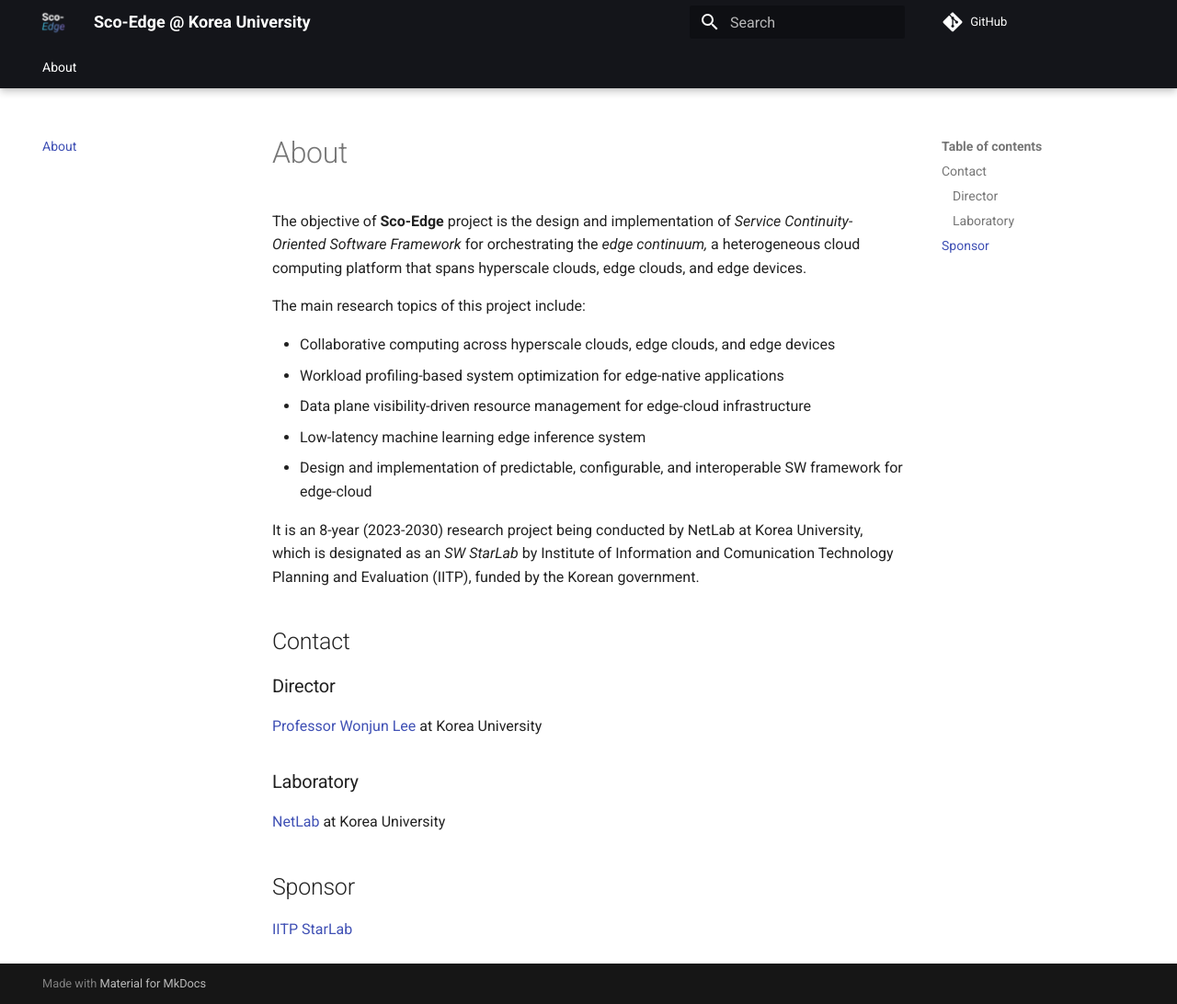
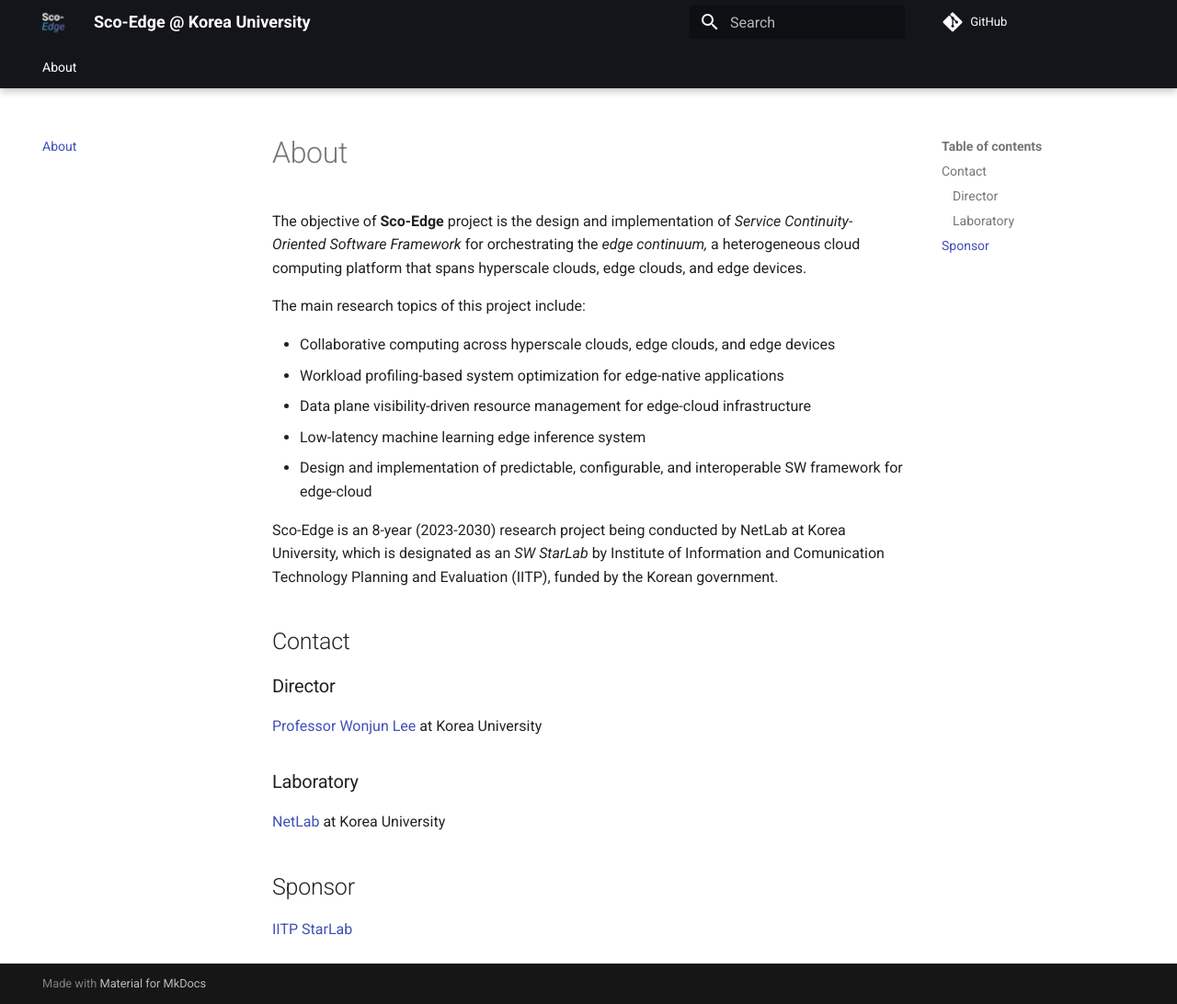
Before and after one commit to sco-edge/sco-edge.github.io, an MkDocs documentation site: the page built from docs/index.md, in a window 1280 px wide and 1092 px high. Shown: the whole window at 92% size. Built offline with MkDocs 1.6.1 and Material for MkDocs 9.7.7, drawn with Linux system fonts in a browser that asks for light colours.

Commit message:
minor change

```diff
--- a/docs/index.md
+++ b/docs/index.md
@@ -10,7 +10,7 @@
 * Low-latency machine learning edge inference system
 * Design and implementation of predictable, configurable, and interoperable SW framework for edge-cloud
 
-It is an 8-year (2023-2030) research project being conducted by NetLab at Korea University, which is designated as an *SW StarLab* by Institute of Information and Comunication Technology Planning and Evaluation (IITP), funded by the Korean government.
+Sco-Edge is an 8-year (2023-2030) research project being conducted by NetLab at Korea University, which is designated as an *SW StarLab* by Institute of Information and Comunication Technology Planning and Evaluation (IITP), funded by the Korean government.
 
 ## Contact
 
```
